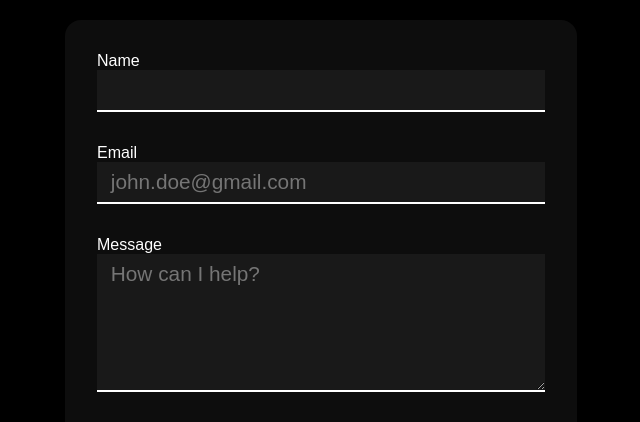
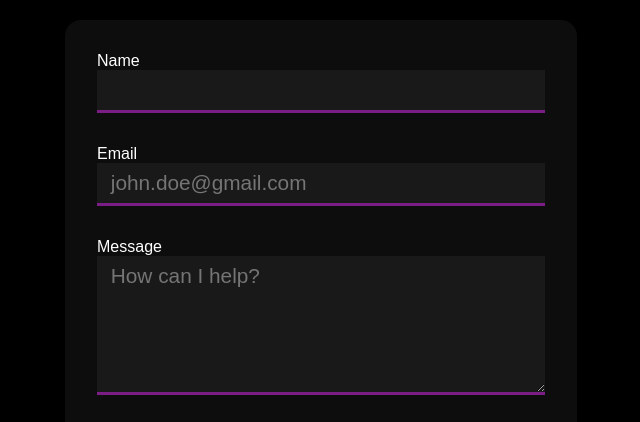
Before and after one commit to dnitecki/personal-website-ui, a React (Create React App) app: page / in a window 1280 px wide. Shown: the part 1880-2302 px from the top of the page, without its empty margins (319-959 px from the left). Built offline with nearby package versions, Linux system fonts and the light colour scheme; the HTML template or start-up script is replaced by a standard one.

Commit message:
form colors

```diff
--- a/src/components/contact/Contact.scss
+++ b/src/components/contact/Contact.scss
@@ -21,7 +21,7 @@
   max-width: 100%;
   border: 0;
   border-radius: 0%;
-  border-bottom: 2px solid var(--text-color);
+  border-bottom: 3px solid var(--secondary);
   outline: 0;
   font-size: 1.3rem;
   color: var(--text-color);
```
